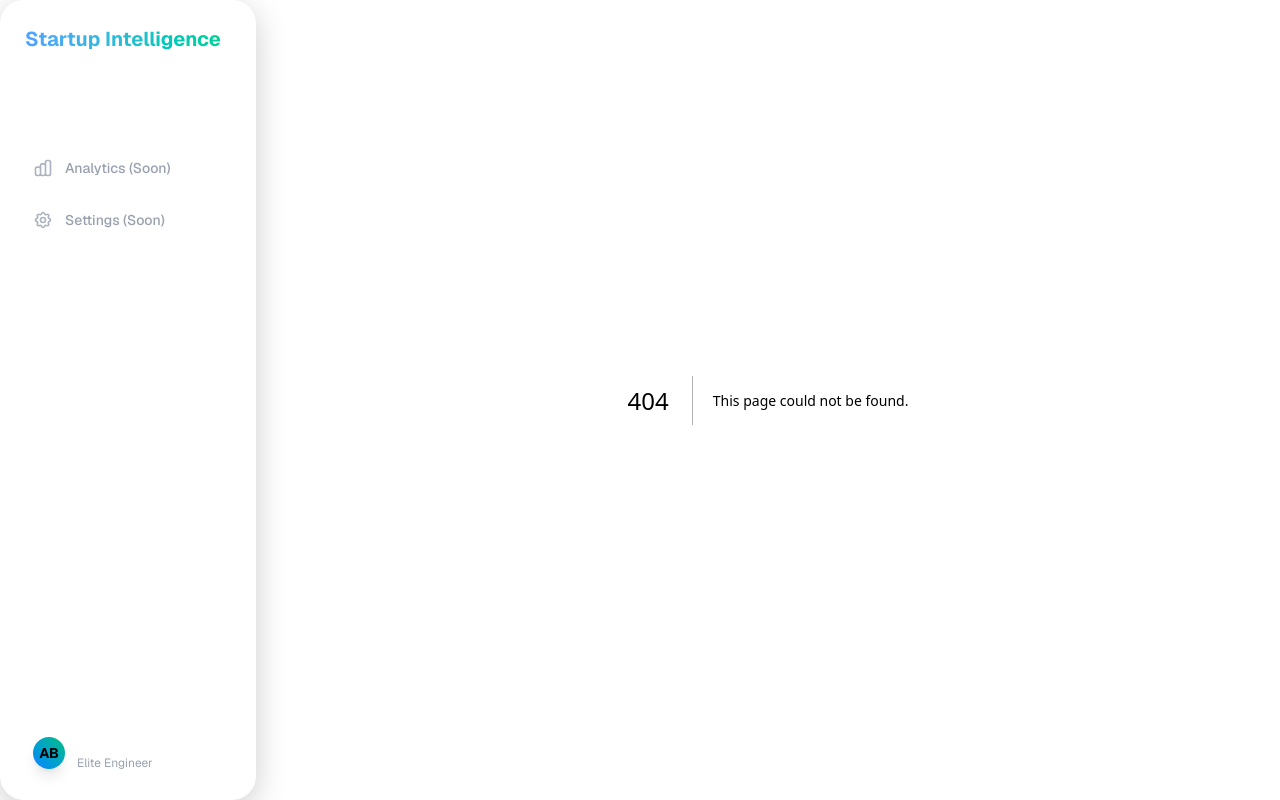
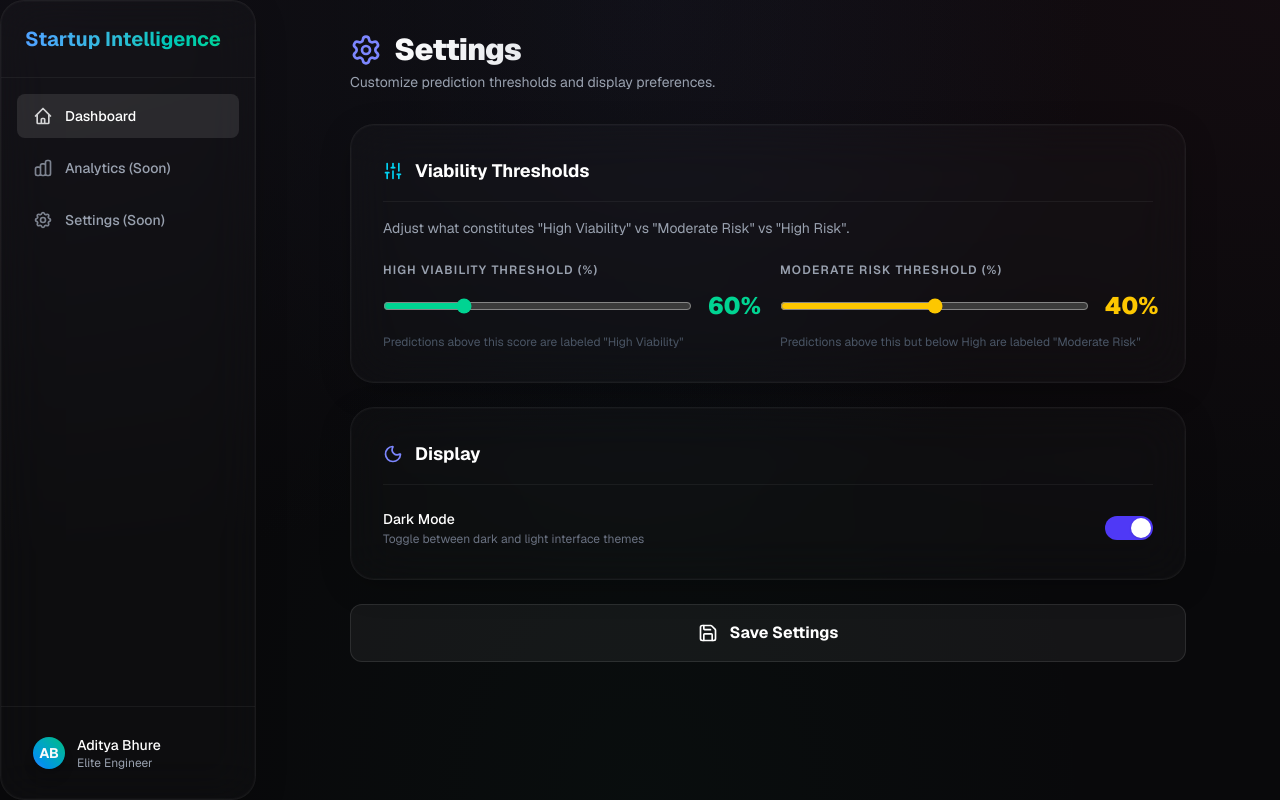
Before and after one commit to AadityaBhuree/startup-success-engine, a Next.js app in the folder app/frontend/: page /settings in a window 1280 px wide. Before the commit this address had no page. Built offline with nearby package versions, Linux system fonts and the light colour scheme.

Commit message:
feat: add Settings page with threshold sliders and dark mode toggle

```diff
--- /dev/null
+++ b/app/frontend/src/app/settings/page.tsx
@@ -0,0 +1,163 @@
+"use client";
+
+import { useState, useEffect } from "react";
+import { motion } from "framer-motion";
+import { Settings, Sliders, Moon, Sun, Save } from "lucide-react";
+
+export default function SettingsPage() {
+  const [highThreshold, setHighThreshold] = useState(60);
+  const [moderateThreshold, setModerateThreshold] = useState(40);
+  const [darkMode, setDarkMode] = useState(true);
+  const [saved, setSaved] = useState(false);
+
+  useEffect(() => {
+    const raw = localStorage.getItem("settings");
+    if (raw) {
+      try {
+        const s = JSON.parse(raw);
+        setHighThreshold(s.highThreshold ?? 60);
+        setModerateThreshold(s.moderateThreshold ?? 40);
+        setDarkMode(s.darkMode ?? true);
+      } catch {}
+    }
+  }, []);
+
+  const handleSave = () => {
+    localStorage.setItem(
+      "settings",
+      JSON.stringify({ highThreshold, moderateThreshold, darkMode })
+    );
+    setSaved(true);
+    setTimeout(() => setSaved(false), 2000);
+  };
+
+  return (
+    <div className="min-h-screen p-4 lg:p-8 flex flex-col max-w-[900px] mx-auto">
+      <header className="mb-8">
+        <h1 className="text-3xl font-black text-transparent bg-clip-text bg-gradient-to-r from-white to-gray-400 tracking-tight flex items-center gap-3">
+          <Settings className="w-8 h-8 text-indigo-400" />
+          Settings
+        </h1>
+        <p className="text-gray-400 mt-1 text-sm">
+          Customize prediction thresholds and display preferences.
+        </p>
+      </header>
+
+      <div className="flex flex-col gap-6">
+        {/* Threshold Settings */}
+        <motion.div
+          initial={{ opacity: 0, y: 10 }}
+          animate={{ opacity: 1, y: 0 }}
+          className="glass-panel p-8 flex flex-col gap-6"
+        >
+          <div className="flex items-center gap-3 border-b border-white/5 pb-4">
+            <Sliders className="w-5 h-5 text-cyan-400" />
+            <h2 className="font-bold text-white text-lg">Viability Thresholds</h2>
+          </div>
+          <p className="text-gray-400 text-sm -mt-2">
+            Adjust what constitutes "High Viability" vs "Moderate Risk" vs "High Risk".
+          </p>
+
+          <div className="grid grid-cols-2 gap-6">
+            <div className="flex flex-col gap-3">
+              <label className="text-xs text-gray-400 uppercase tracking-widest font-semibold">
+                High Viability Threshold (%)
+              </label>
+              <div className="flex items-center gap-4">
+                <input
+                  type="range"
+                  min={50}
+                  max={90}
+                  value={highThreshold}
+                  onChange={(e) => setHighThreshold(Number(e.target.value))}
+                  className="flex-1 accent-emerald-400"
+                />
+                <span className="text-2xl font-black text-emerald-400 w-12 text-right">
+                  {highThreshold}%
+                </span>
+              </div>
+              <p className="text-xs text-gray-600">
+                Predictions above this score are labeled "High Viability"
+              </p>
+            </div>
+
+            <div className="flex flex-col gap-3">
+              <label className="text-xs text-gray-400 uppercase tracking-widest font-semibold">
+                Moderate Risk Threshold (%)
+              </label>
+              <div className="flex items-center gap-4">
+                <input
+                  type="range"
+                  min={20}
+                  max={60}
+                  value={moderateThreshold}
+                  onChange={(e) => setModerateThreshold(Number(e.target.value))}
+                  className="flex-1 accent-yellow-400"
+                />
+                <span className="text-2xl font-black text-yellow-400 w-12 text-right">
+                  {moderateThreshold}%
+                </span>
+              </div>
+              <p className="text-xs text-gray-600">
+                Predictions above this but below High are labeled "Moderate Risk"
+              </p>
+            </div>
+          </div>
+        </motion.div>
+
+        {/* Display Settings */}
+        <motion.div
+          initial={{ opacity: 0, y: 10 }}
+          animate={{ opacity: 1, y: 0 }}
+          transition={{ delay: 0.1 }}
+          className="glass-panel p-8 flex flex-col gap-6"
+        >
+          <div className="flex items-center gap-3 border-b border-white/5 pb-4">
+            {darkMode ? (
+              <Moon className="w-5 h-5 text-indigo-400" />
+            ) : (
+              <Sun className="w-5 h-5 text-yellow-400" />
+            )}
+            <h2 className="font-bold text-white text-lg">Display</h2>
+          </div>
+
+          <div className="flex items-center justify-between">
+            <div>
+              <p className="text-sm font-medium text-white">Dark Mode</p>
+              <p className="text-xs text-gray-500 mt-0.5">
+                Toggle between dark and light interface themes
+              </p>
+            </div>
+            <button
+              onClick={() => setDarkMode(!darkMode)}
+              className={`relative w-12 h-6 rounded-full transition-colors duration-300 ${
+                darkMode ? "bg-indigo-600" : "bg-gray-600"
+              }`}
+            >
+              <span
+                className={`absolute top-0.5 left-0.5 w-5 h-5 rounded-full bg-white shadow transition-transform duration-300 ${
+                  darkMode ? "translate-x-6" : "translate-x-0"
+                }`}
+              />
+            </button>
+          </div>
+        </motion.div>
+
+        {/* Save Button */}
+        <motion.button
+          onClick={handleSave}
+          whileHover={{ scale: 1.02 }}
+          whileTap={{ scale: 0.98 }}
+          className={`flex items-center justify-center gap-3 py-4 px-8 rounded-xl font-bold transition-all duration-300 ${
+            saved
+              ? "bg-emerald-500/20 border border-emerald-500/40 text-emerald-400"
+              : "bg-white/5 border border-white/10 hover:border-cyan-500/50 hover:bg-white/10 text-white"
+          }`}
+        >
+          <Save className="w-5 h-5" />
+          {saved ? "Saved!" : "Save Settings"}
+        </motion.button>
+      </div>
+    </div>
+  );
+}
```
